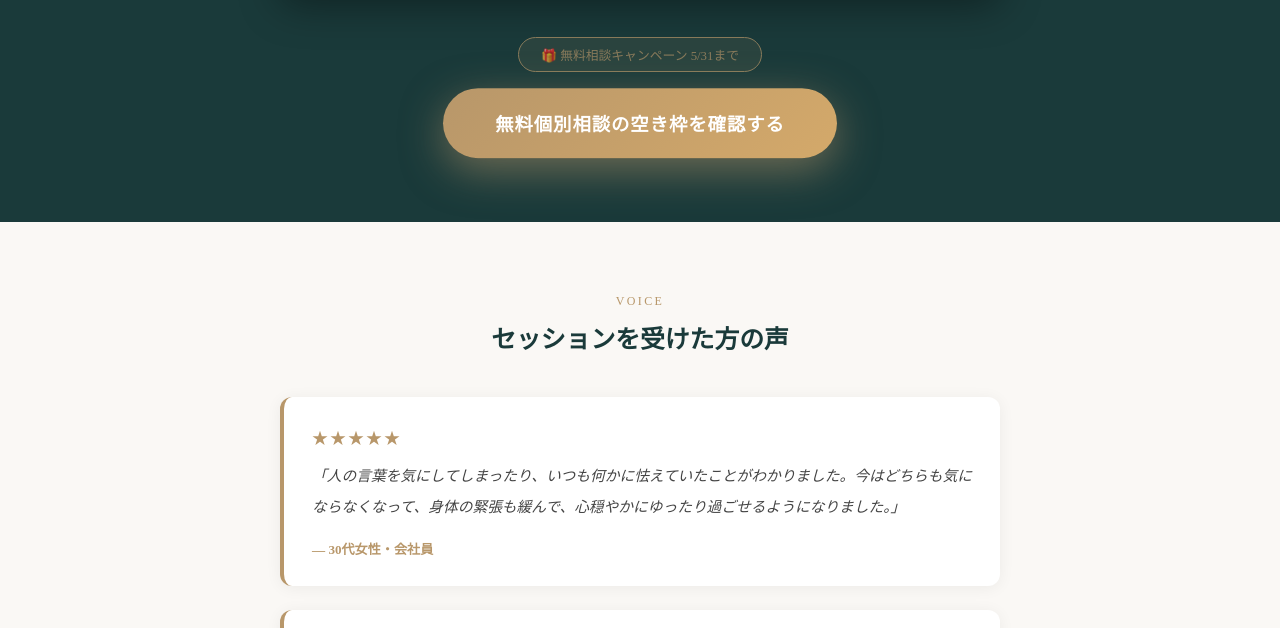
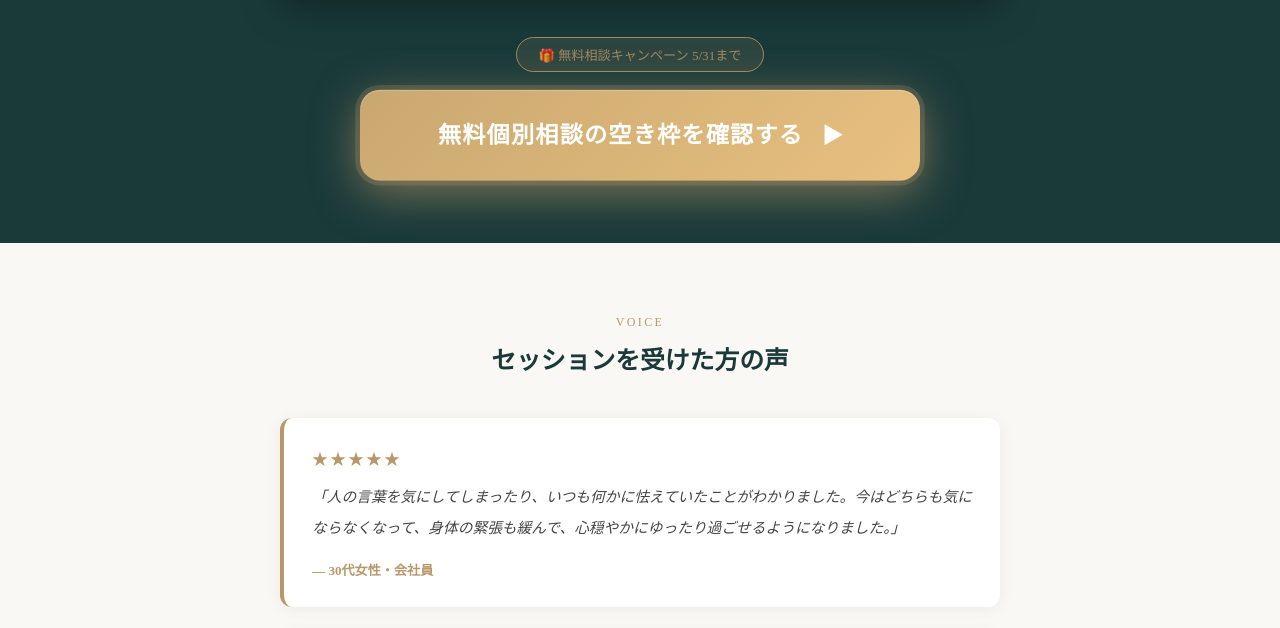
Before and after one commit to neurovitalityrevival-lang/naau-noa, a website: page lp.html in a window 1280 px wide. Shown: the part 892-1520 px from the top of the page. Drawn offline with Linux system fonts and the light colour scheme.

Commit message:
feat: mega CTA button with glow + float + shine + arrow animation

```diff
--- a/lp.html
+++ b/lp.html
@@ -119,49 +119,74 @@ header a { color: #b8976a; text-decoration: none; font-size: 1.2rem; letter-spac
 }
 
 /* ── CTAボタン ── */
-.cta-wrap { text-align: center; }
+.cta-wrap { text-align: center; padding: 0 16px; }
 .cta-btn {
-  display: inline-block;
-  background: linear-gradient(135deg, #b8976a, #d4a96a);
+  display: block;
+  width: 100%;
+  max-width: 560px;
+  margin: 0 auto;
+  background: linear-gradient(135deg, #c9a870, #e8c080, #b8976a);
+  background-size: 200% 200%;
   color: #fff; text-decoration: none;
-  padding: 22px 52px; border-radius: 50px;
-  font-size: 1.15rem; font-weight: 600; letter-spacing: 0.05em;
-  box-shadow: 0 6px 32px rgba(184,151,106,0.45);
+  padding: 28px 24px; border-radius: 20px;
+  font-size: clamp(1.15rem, 4vw, 1.45rem);
+  font-weight: 600; letter-spacing: 0.05em;
+  box-shadow:
+    0 8px 40px rgba(184,151,106,0.6),
+    0 0 0 4px rgba(184,151,106,0.2),
+    inset 0 1px 0 rgba(255,255,255,0.25);
   cursor: pointer; border: none; font-family: 'Noto Serif JP', serif;
   position: relative; overflow: hidden;
-  animation: ctaFloat 3s ease-in-out infinite;
+  animation: ctaFloat 2.8s ease-in-out infinite, ctaGlow 2.8s ease-in-out infinite;
+  line-height: 1.5;
 }
 .cta-btn::before {
   content: '';
   position: absolute; top: 0; left: -100%;
-  width: 60%; height: 100%;
-  background: linear-gradient(120deg, transparent, rgba(255,255,255,0.2), transparent);
-  animation: ctaShine 3s ease-in-out infinite;
+  width: 50%; height: 100%;
+  background: linear-gradient(120deg, transparent, rgba(255,255,255,0.3), transparent);
+  animation: ctaShine 2.8s ease-in-out infinite;
+}
+.cta-btn::after {
+  content: '▶';
+  font-size: 0.9em;
+  margin-left: 10px;
+  display: inline-block;
+  animation: ctaArrow 2.8s ease-in-out infinite;
 }
 .cta-btn:hover {
   animation: none;
-  transform: translateY(-3px) scale(1.02);
-  box-shadow: 0 12px 44px rgba(184,151,106,0.6);
+  transform: translateY(-4px) scale(1.02);
+  box-shadow: 0 16px 56px rgba(184,151,106,0.7), 0 0 0 5px rgba(184,151,106,0.3);
 }
 @keyframes ctaFloat {
-  0%,100% { transform: translateY(0);    box-shadow: 0 6px 32px rgba(184,151,106,0.45); }
-  50%      { transform: translateY(-5px); box-shadow: 0 14px 44px rgba(184,151,106,0.55); }
+  0%,100% { transform: translateY(0); }
+  50%      { transform: translateY(-6px); }
+}
+@keyframes ctaGlow {
+  0%,100% { box-shadow: 0 8px 40px rgba(184,151,106,0.6), 0 0 0 4px rgba(184,151,106,0.2), inset 0 1px 0 rgba(255,255,255,0.25); }
+  50%      { box-shadow: 0 16px 56px rgba(184,151,106,0.75), 0 0 0 6px rgba(184,151,106,0.3), inset 0 1px 0 rgba(255,255,255,0.25); }
 }
 @keyframes ctaShine {
-  0%   { left: -100%; }
+  0%      { left: -100%; }
   40%,100% { left: 160%; }
 }
+@keyframes ctaArrow {
+  0%,100% { transform: translateX(0); }
+  50%      { transform: translateX(5px); }
+}
+
 .cta-note { color: #c8b89a; font-size: 0.8rem; margin-top: 12px; }
 .slots {
   display: inline-block;
   background: rgba(184,151,106,0.15); border: 1px solid #b8976a;
   color: #b8976a; padding: 7px 22px; border-radius: 50px;
-  font-size: 0.8rem; margin-bottom: 20px;
+  font-size: 0.82rem; margin-bottom: 20px;
   animation: pulse 2s infinite;
 }
 @keyframes pulse {
-  0%,100% { opacity: 1; }
-  50% { opacity: 0.7; }
+  0%,100% { opacity: 1; box-shadow: 0 0 0 0 rgba(184,151,106,0.3); }
+  50%      { opacity: 0.85; box-shadow: 0 0 0 6px rgba(184,151,106,0); }
 }
 
 /* ── 口コミ ── */
```
